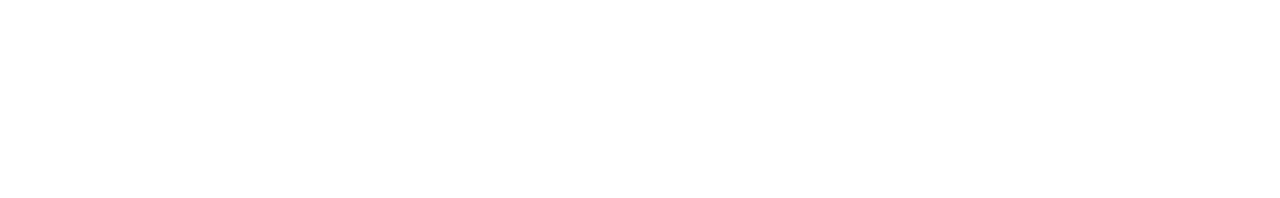
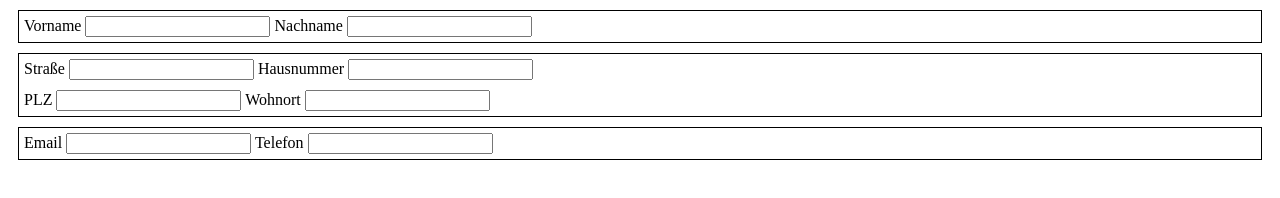
Before and after one commit to EvilWeasel/PersonalHomepage, a plain HTML site: page HTML/autowerkstatt-form.html in a window 1280 px wide. Drawn offline with Linux system fonts and the light colour scheme.

Commit message:
form-exercise half done; missing 3 input elements

```diff
--- a/HTML/autowerkstatt-form.html
+++ b/HTML/autowerkstatt-form.html
@@ -5,6 +5,16 @@
     <meta http-equiv="X-UA-Compatible" content="IE=edge">
     <meta name="viewport" content="width=device-width, initial-scale=1.0">
     <title>Autowerkstatt - Anmeldung</title>
+    <style>
+        .formgroup {
+            border: 1px solid black;
+            margin: 10px;
+            padding: 5px;
+        }
+        .address:not(:first-child) {
+            margin-top: 10px;
+        }
+    </style>
 </head>
 <body>
     <!--
@@ -18,7 +28,32 @@
         Auto frei ab (Datum der Anlieferung des defekten Wagens)
      -->
      <form action="" method="GET">
-
+        <div class="formgroup name">
+            <label for="name">Vorname</label>
+            <input type="text" id="name" name="name">
+            <label for="surname">Nachname</label>
+            <input type="text" id="surname" name="surname">
+        </div>
+        <div class="formgroup addressgroup">
+            <div class="address">
+                <label for="street">Straße</label>
+                <input type="text" id="street" name="street">
+                <label for="number">Hausnummer</label>
+                <input type="text" id="number" name="number">
+            </div>
+            <div class="address">
+                <label for="postal">PLZ</label>
+                <input type="text" id="postal" name="postal">
+                <label for="city">Wohnort</label>
+                <input type="text" id="city" name="city">
+            </div>
+        </div>
+        <div class="formgroup contact">
+            <label for="email">Email</label>
+            <input type="email" name="email" id="email">
+            <label for="tel">Telefon</label>
+            <input type="tel" name="tel" id="tel">
+        </div>
      </form>
 </body>
 </html>
```
